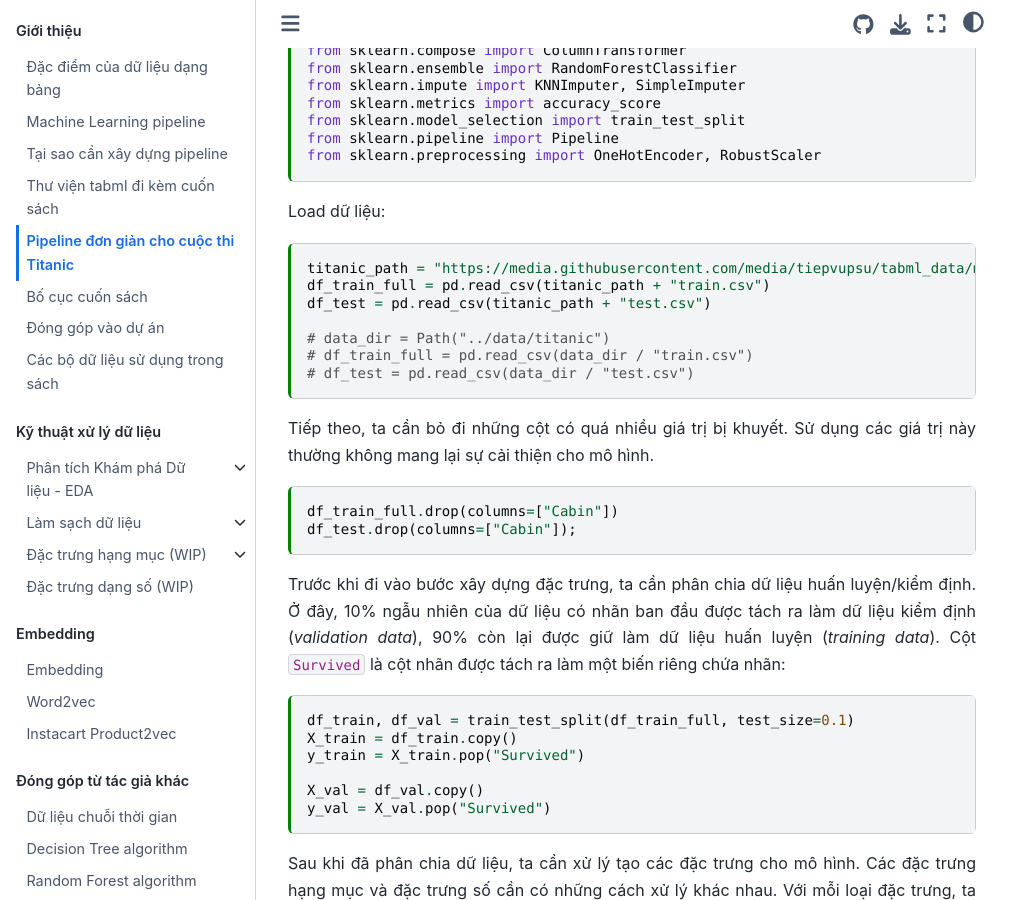
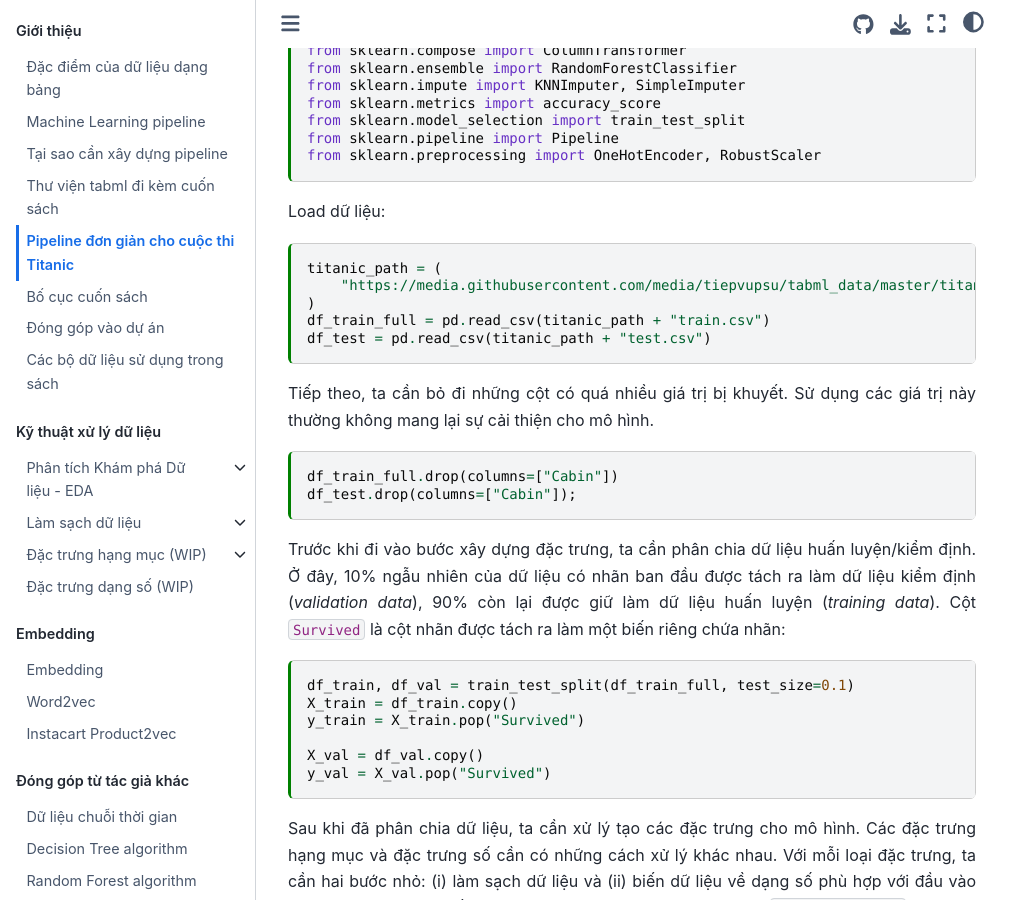
Before and after one commit to tiepvupsu/tabml_book, a Jupyter Book: the page built from book/ch_intro/titanic_pipeline.md, in a window 1280 px wide and 900 px high, scrolled down 395 px. Shown: the whole window, without its empty margins (0-1031 px from the left). Built offline with Jupyter Book 1.0.4 settings and Sphinx 7.4.7 and the Sphinx Book theme 1.1.4, drawn with Linux system fonts in a browser that asks for light colours; comment, search, counter and statistics services are not loaded.

Commit message:
cleanup titanic_pipeline.md

````diff
--- a/book/ch_intro/titanic_pipeline.md
+++ b/book/ch_intro/titanic_pipeline.md
@@ -36,13 +36,11 @@
 Load dữ liệu:
 
 ```{code-cell} ipython3
-titanic_path = "https://media.githubusercontent.com/media/tiepvupsu/tabml_data/master/titanic/"
+titanic_path = (
+    "https://media.githubusercontent.com/media/tiepvupsu/tabml_data/master/titanic/"
+)
 df_train_full = pd.read_csv(titanic_path + "train.csv")
 df_test = pd.read_csv(titanic_path + "test.csv")
-
-# data_dir = Path("../data/titanic")
-# df_train_full = pd.read_csv(data_dir / "train.csv")
-# df_test = pd.read_csv(data_dir / "test.csv")
 ```
 
 Tiếp theo, ta cần bỏ đi những cột có quá nhiều giá trị bị khuyết. Sử dụng các giá trị này thường không mang lại sự cải thiện cho mô hình.
@@ -108,11 +106,15 @@
 
 # training metric
 y_train_pred = full_pp.predict(X_train)
-print(f"Accuracy score on train data: {accuracy_score(list(y_train), list(y_train_pred)):.2f}")
+print(
+    f"Accuracy score on train data: {accuracy_score(list(y_train), list(y_train_pred)):.2f}"
+)
 
 # validation metric
 y_pred = full_pp.predict(X_val)
-print(f"Accuracy score on validation data: {accuracy_score(list(y_val), list(y_pred)):.2f}")
+print(
+    f"Accuracy score on validation data: {accuracy_score(list(y_val), list(y_pred)):.2f}"
+)
 ```
 
 Như vậy, cả _hệ thống_ này cho độ chính xác 98% trên tập huấn luyện và 83% trên tập kiểm định. Sự chênh lệch này chứng tỏ đã xảy ra hiện tượng [_overfitting_](https://machinelearningcoban.com/2017/03/04/overfitting/). Tạm gác vấn đề này sang một bên, chúng ta sử dụng hệ thống vừa thu được để đưa ra dự đoán cho dữ liệu của cuộc thi.
````
